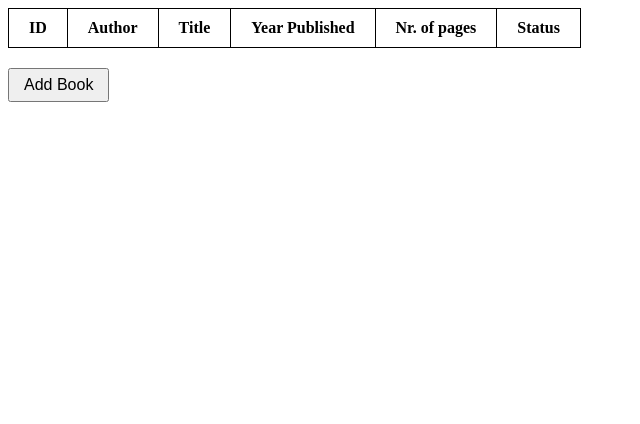
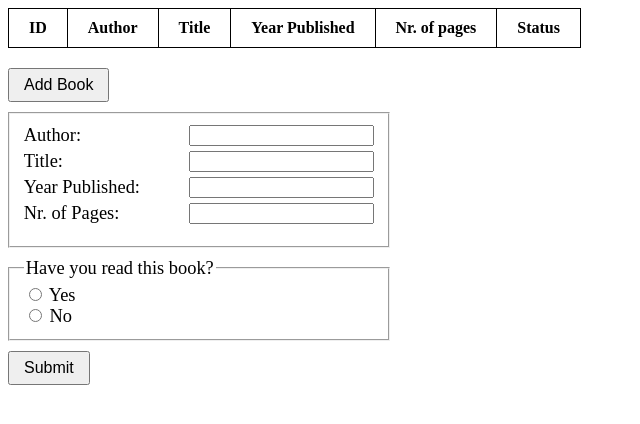
Before and after one commit to CosminBozai/Library, a plain HTML site: page index.html in a window 1280 px wide. Shown: the whole page, without its empty margins (0-640 px from the left). Drawn offline with Linux system fonts and the light colour scheme.

Commit message:
Added form for adding books

```diff
--- a/index.html
+++ b/index.html
@@ -19,6 +19,45 @@
         <th>Status</th>
       </tr>
     </table>
+
     <button id="add-book">Add Book</button>
+
+    <form action="" method="" class="">
+      <fieldset class="details">
+        <div class="row">
+          <label for="author">Author:</label>
+          <input type="text" name="author" id="author" />
+        </div>
+        <div class="row">
+          <label for="title">Title:</label>
+          <input type="text" name="title" id="title" />
+        </div>
+        <div class="row">
+          <label for="year">Year Published:</label>
+          <input type="text" name="year" id="year" />
+        </div>
+        <div class="row">
+          <label for="pages">Nr. of Pages:</label>
+          <input type="text" name="pages" id="pages" />
+        </div>
+        <div></div>
+      </fieldset>
+
+      <fieldset class="radio">
+        <legend>Have you read this book?</legend>
+
+        <div>
+          <input type="radio" id="read" name="status" value="yes" />
+          <label for="read">Yes</label>
+        </div>
+
+        <div>
+          <input type="radio" id="not-read" name="status" value="no" />
+          <label for="not-read">No</label>
+        </div>
+      </fieldset>
+
+      <button id="submit" type="submit">Submit</button>
+    </form>
   </body>
 </html>
--- a/style.css
+++ b/style.css
@@ -10,7 +10,26 @@ th {
 
 #add-book {
   margin-top: 20px;
+}
+
+#add-book,
+#submit {
   padding: 6px 14px;
   font-size: 16px;
   cursor: pointer;
 }
+
+form {
+  font-size: 1.15rem;
+}
+
+fieldset {
+  margin: 10px 0;
+  max-width: 350px;
+}
+
+.details div {
+  margin: 5px 0;
+  display: flex;
+  justify-content: space-between;
+}
```
